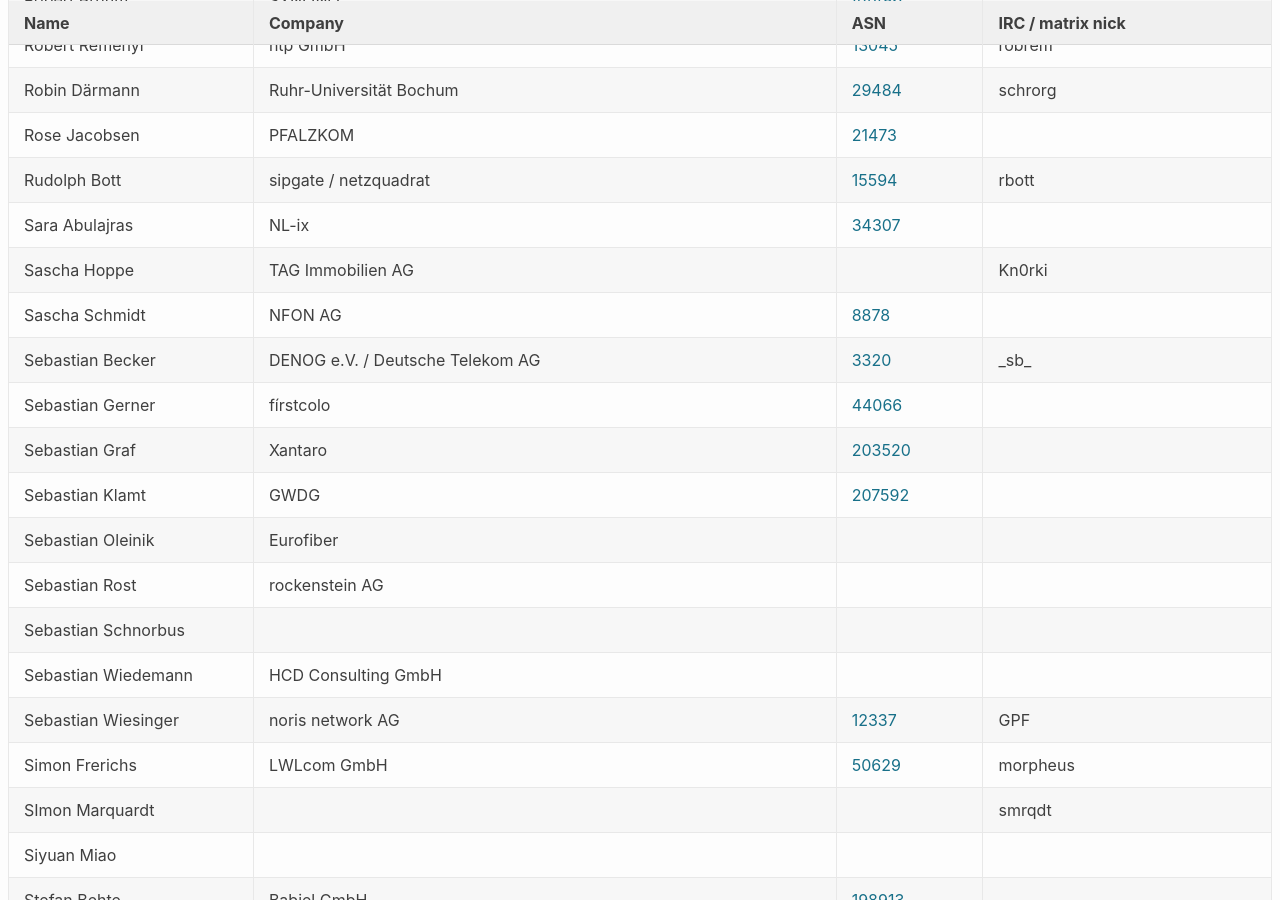
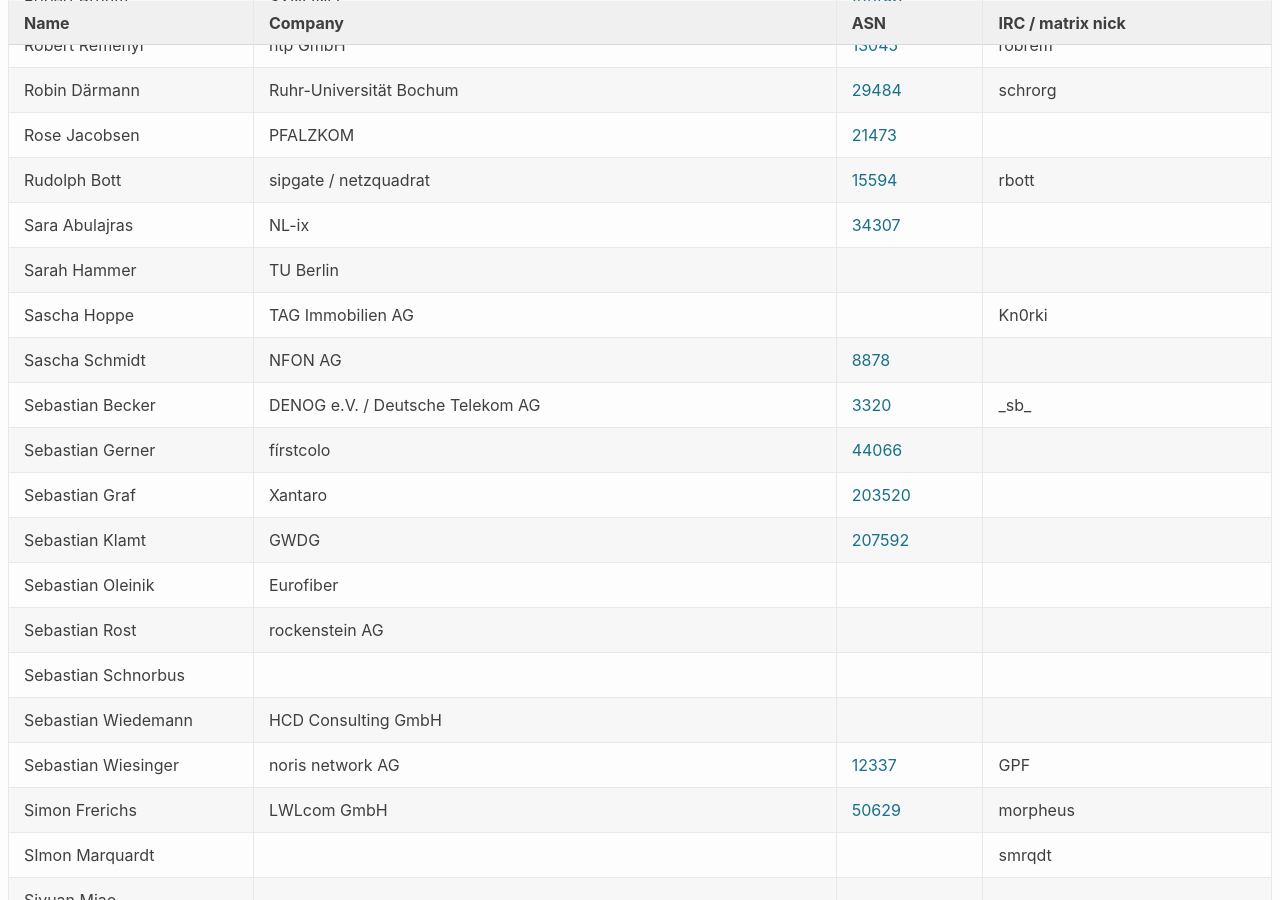
Before and after one commit to denog/pretix-attendeelist, a Jekyll site: the page built from denog16/index.markdown, in a window 1280 px wide and 900 px high, scrolled down 11230 px. Built offline with Jekyll 4.4.1, drawn with Linux system fonts in a browser that asks for light colours.

Commit message:
Latest data: Mon Oct  7 08:11:14 UTC 2024

```diff
--- a/_data/attendees_denog16_onsite.json
+++ b/_data/attendees_denog16_onsite.json
@@ -1494,6 +1494,12 @@
     "asn": "34307"
   },
   {
+    "name": "Sarah Hammer",
+    "company": "TU Berlin",
+    "irc": null,
+    "asn": null
+  },
+  {
     "name": "Sascha Hoppe",
     "company": "TAG Immobilien AG",
     "irc": "Kn0rki",
```
